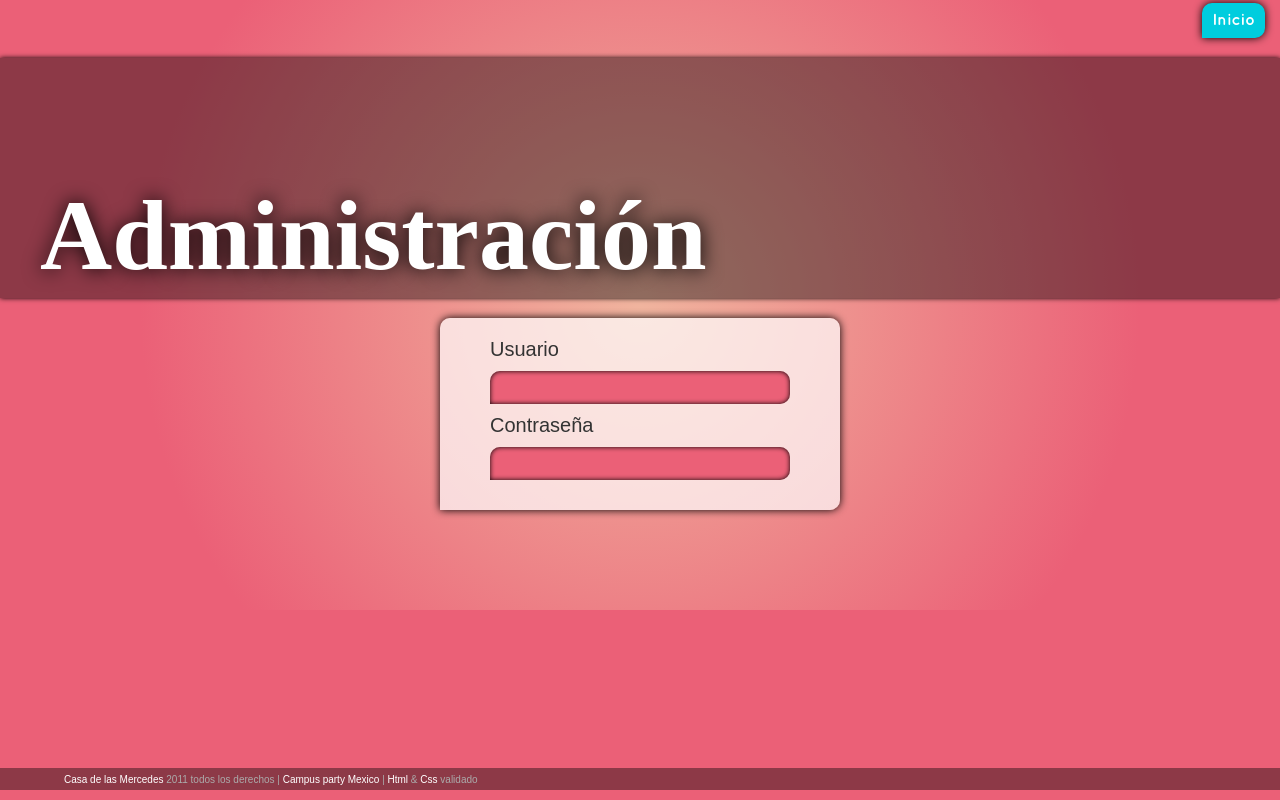
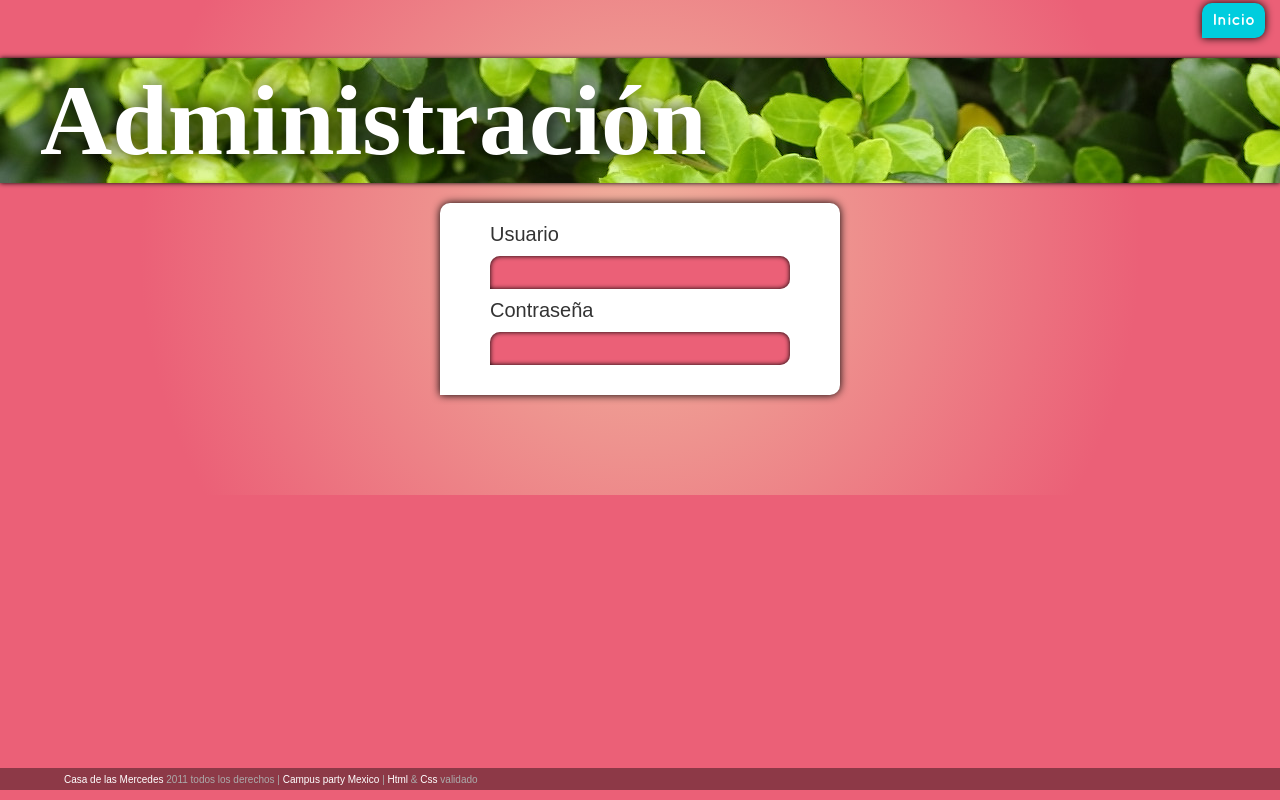
Before and after one commit to esteban-uo/Casa-Mercedes-Web, a CakePHP app: template app/views/users/login.ctp in a window 1280 px wide. Run offline with PHP 8.4 and a stand-in for CakePHP, Linux system fonts and the light colour scheme; the template is opened without the code that fills it, so the values that code supplies are empty; form fields are guessed from the names that the template uses; some libraries are stand-ins or nearby versions; some web fonts are replaced.

Commit message:
fixes del explorer

```diff
--- a/app/config/database.php
+++ b/app/config/database.php
@@ -65,7 +65,7 @@
  * schema =>
  * For Postgres and DB2, specifies which schema you would like to use the tables in. Postgres defaults to
  * 'public', DB2 defaults to empty.
- *
+ // *
  * encoding =>
  * For MySQL, MySQLi, Postgres and DB2, specifies the character encoding to use when connecting to the
  * database.  Uses database default.
@@ -78,7 +78,7 @@ class DATABASE_CONFIG {
 		'persistent' => false,
 		'host' => 'localhost',
 		'login' => 'root',
-		'password' => 'root',
+		'password' => '',
 		'database' => 'casa_mercedes',
 		'prefix' => '',
 		'encoding' => 'utf8'
--- a/app/views/layouts/default.ctp
+++ b/app/views/layouts/default.ctp
@@ -38,6 +38,9 @@
 
 <script type="text/javascript" src="http://ajax.googleapis.com/ajax/libs/jquery/1.6.2/jquery.min.js"></script>
 
+<!--[if lt IE 9]>
+<script src="http://ie7-js.googlecode.com/svn/version/2.1(beta4)/IE9.js"></script>
+<![endif]-->
 
 </head>
 <body>
--- a/app/views/pages/index.ctp
+++ b/app/views/pages/index.ctp
@@ -1,3 +1,4 @@
+
 <script type="text/javascript">
 $(function() {
 	$('#nav a, .button_section1').bind('click',function(event){
--- a/app/views/users/login.ctp
+++ b/app/views/users/login.ctp
@@ -1,5 +1,5 @@
 <div id="ingresar">
-	<h1 class="title"><br />Administraci&oacute;n</h1>
+	<h1 class="title foto_chicas">Administraci&oacute;n</h1>
 
 <span class="button_generic teal"> <?php echo $this->Html->link(__('Inicio', true), array('controller'=>'pages','action' => 'index'));?></span>
 <div>
--- a/app/webroot/css/css.index.css
+++ b/app/webroot/css/css.index.css
@@ -31,12 +31,12 @@
 }
 
 html {
-	background:#eb6077;
+	background-color:#eb6077;
 	background:-moz-radial-gradient(center, #f0b49e, #eb6077) no-repeat #eb6077;
 	background:-webkit-gradient(radial, 50% 50%, 0, 50% 50%, 500, from(#f0b49e), to(#eb6077)) no-repeat #eb6077;
 	background-image: -ms-linear-gradient(top, #f0b49e, #eb6077) no-repeat;
 	background-image: -o-linear-gradient(top, #f0b49e, #eb6077) no-repeat;
-	behavior: url(../css/PIE.htc);
+	behavior: url(PIE.php);
 
 }
 
@@ -77,18 +77,18 @@ body{
 	display:block;
 	width:150px;
 	height:70px;
-	behavior: url(../css/PIE.htc);
+	behavior: url(PIE.php);
 }
 /*index*/
 
 .title{
 	margin: 40px 0px 20px 0px;
 	padding: 5px;
-	background: url('../img/trans1.png');
+	background: url('../img/back-trans.png');
 	-moz-box-shadow: 0 0 5px #000;
 	-webkit-box-shadow: 0 0 5px #000;
 	box-shadow: 0 0 5px #000;
-	behavior: url(../css/PIE.htc);
+	behavior: url(PIE.php);
 
 }
 
@@ -343,8 +347,18 @@ h1.title_alt{
 
 /*Formularios*/
 
+#ingresar{
+	text-align:center;
+}
+
+#ingresar h1{
+	text-align:left;
+	}
+
 #ingresar form{
-	background:rgba(255,255,255,0.7);
+
+	background:rgba(254,254,254,0.7);
+	background:#fff;
 	width: 300px;
 	margin: 0 auto;
 	padding:20px 50px;
@@ -352,12 +366,13 @@ h1.title_alt{
 	-moz-box-shadow: 0 0 8px #000;
 	-webkit-box-shadow: 0 0 8px #000;
 	box-shadow: 0 0 8px #000;
-	behavior: url(../css/PIE.htc);
+	behavior: url(PIE.php);
+	text-align:left;
 
 }
 
 #ingresar label{
-
+	text-align:left;
 	color: #333;
 	font-size: 20px;
 }
@@ -375,7 +390,7 @@ h1.title_alt{
 	display: block;
 	border-radius: 10px 10px 10px 0px;
 	color:#eee;
-	behavior: url(../css/PIE.htc);
+	behavior: url(PIE.php);
 
 }
 #ingresar .input_style:focus {
```
Also changed, not shown: other parts of app/webroot/css/css.index.css (+31 -25 lines), app/webroot/css/PIE.php (added, +19 -0 lines), app/views/pages/.htaccess (added), app/webroot/css/.htaccess (added), app/webroot/img/back-trans.png (renamed from app/webroot/img/trans1.png), app/webroot/img/img_down-trans.png (renamed from app/webroot/img/img_down.png).
